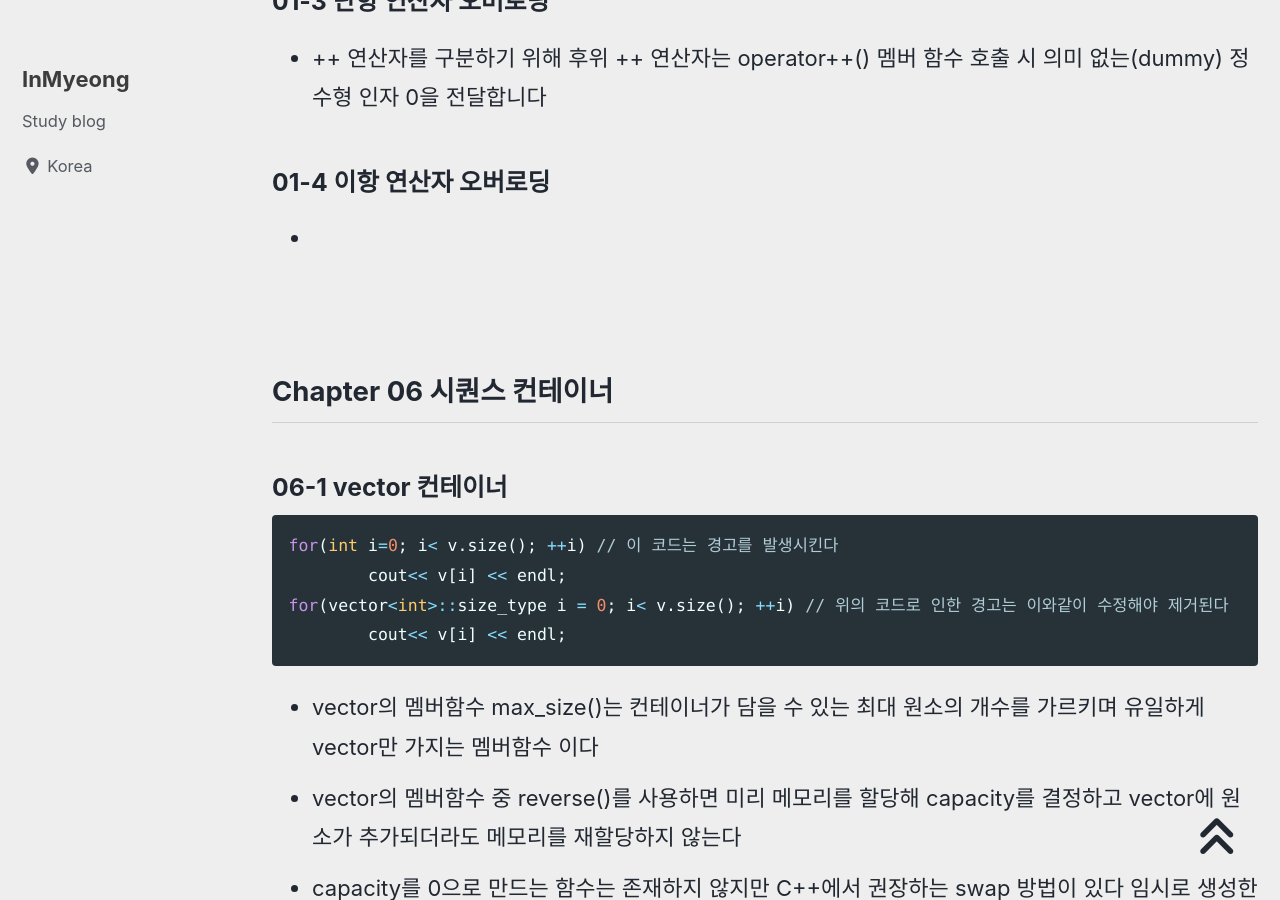
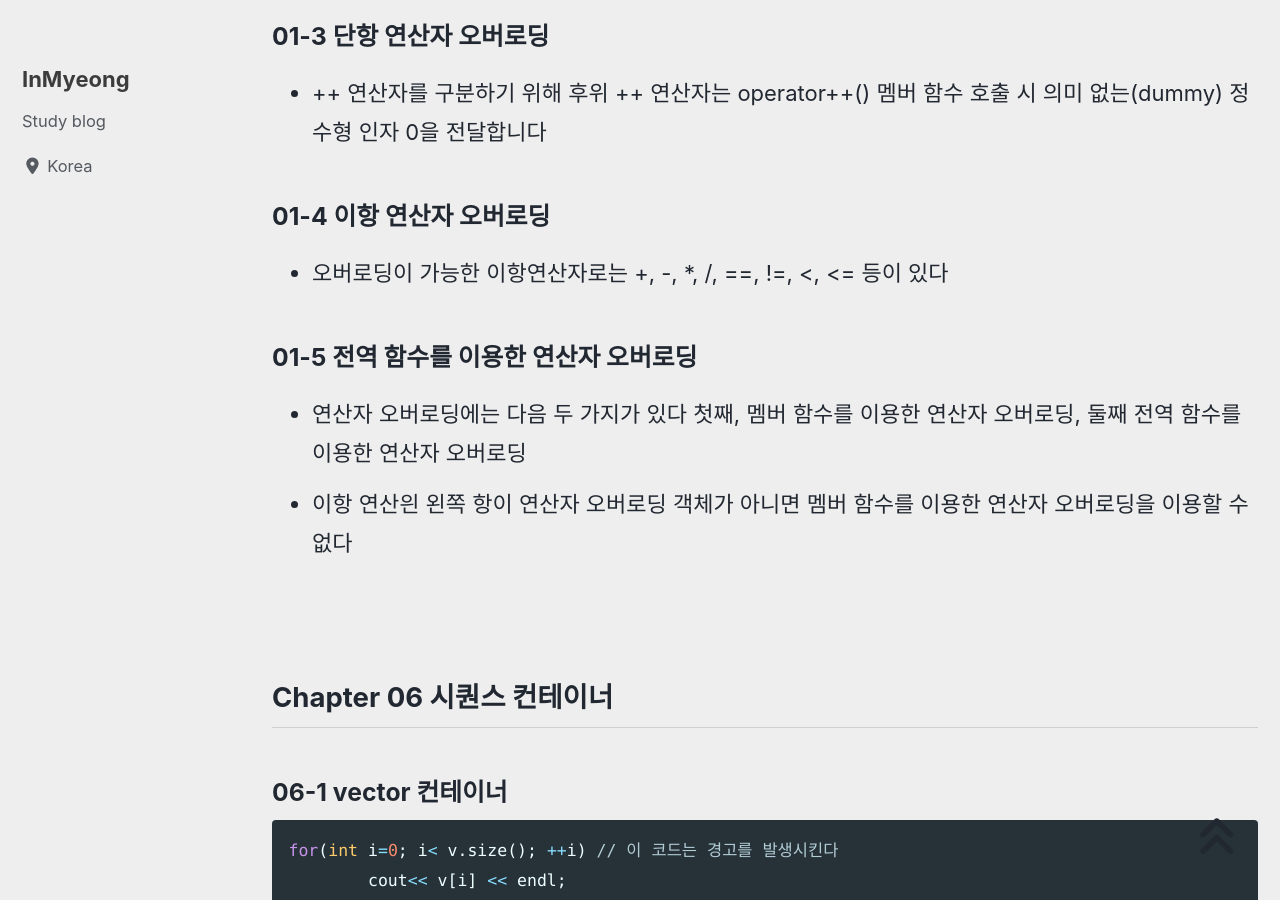
Before and after one commit to devMyeong/devMyeong.github.io, a Jekyll site: the page built from _posts/stl/2021-08-12-cpp-stl.md, in a window 1280 px wide and 900 px high, scrolled down 1248 px. Built offline with Jekyll 4.4.1, drawn with Linux system fonts in a browser that asks for light colours; cached includes are drawn as plain includes; nearby versions of some CDN libraries; some web fonts are replaced; comment, search, counter and statistics services are not loaded; some of the changed text lies outside the part shown.

Commit message:
update stl chapter 01-5

```diff
--- a/_posts/stl/2021-08-12-cpp-stl.md
+++ b/_posts/stl/2021-08-12-cpp-stl.md
@@ -27,7 +27,11 @@ last_modified_at: 2021-08-24
 - ++ 연산자를 구분하기 위해 후위 ++ 연산자는 operator++() 멤버 함수 호출 시 의미 없는(dummy) 정수형 인자 0을 전달합니다
 
 ### 01-4 이항 연산자 오버로딩
--
+- 오버로딩이 가능한 이항연산자로는 +, -, *, /, ==, !=, <, <= 등이 있다
+
+### 01-5 전역 함수를 이용한 연산자 오버로딩
+- 연산자 오버로딩에는 다음 두 가지가 있다 첫째, 멤버 함수를 이용한 연산자 오버로딩, 둘째 전역 함수를 이용한 연산자 오버로딩
+- 이항 연산읜 왼쪽 항이 연산자 오버로딩 객체가 아니면 멤버 함수를 이용한 연산자 오버로딩을 이용할 수 없다
 
 <br>
 
```
